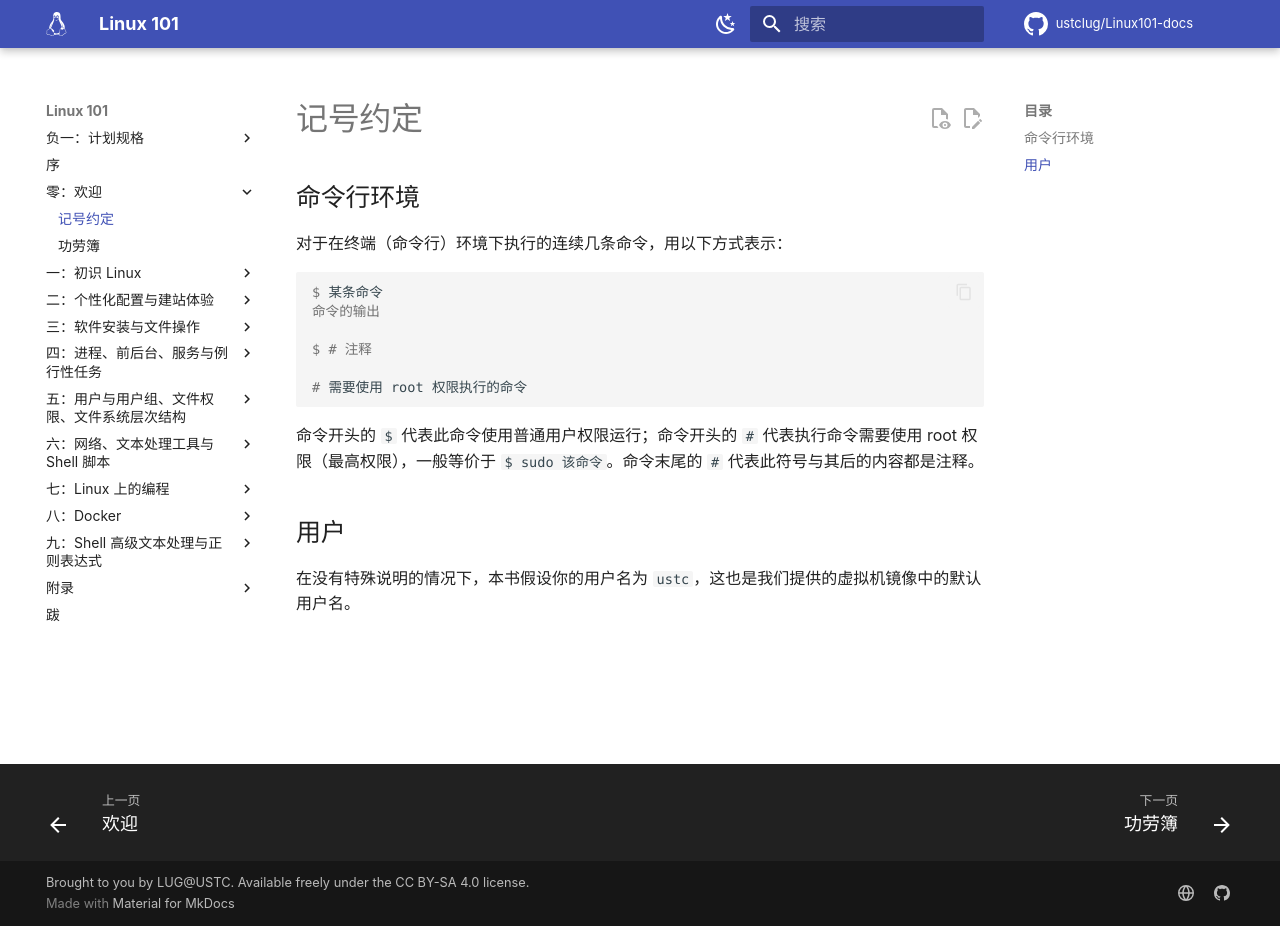
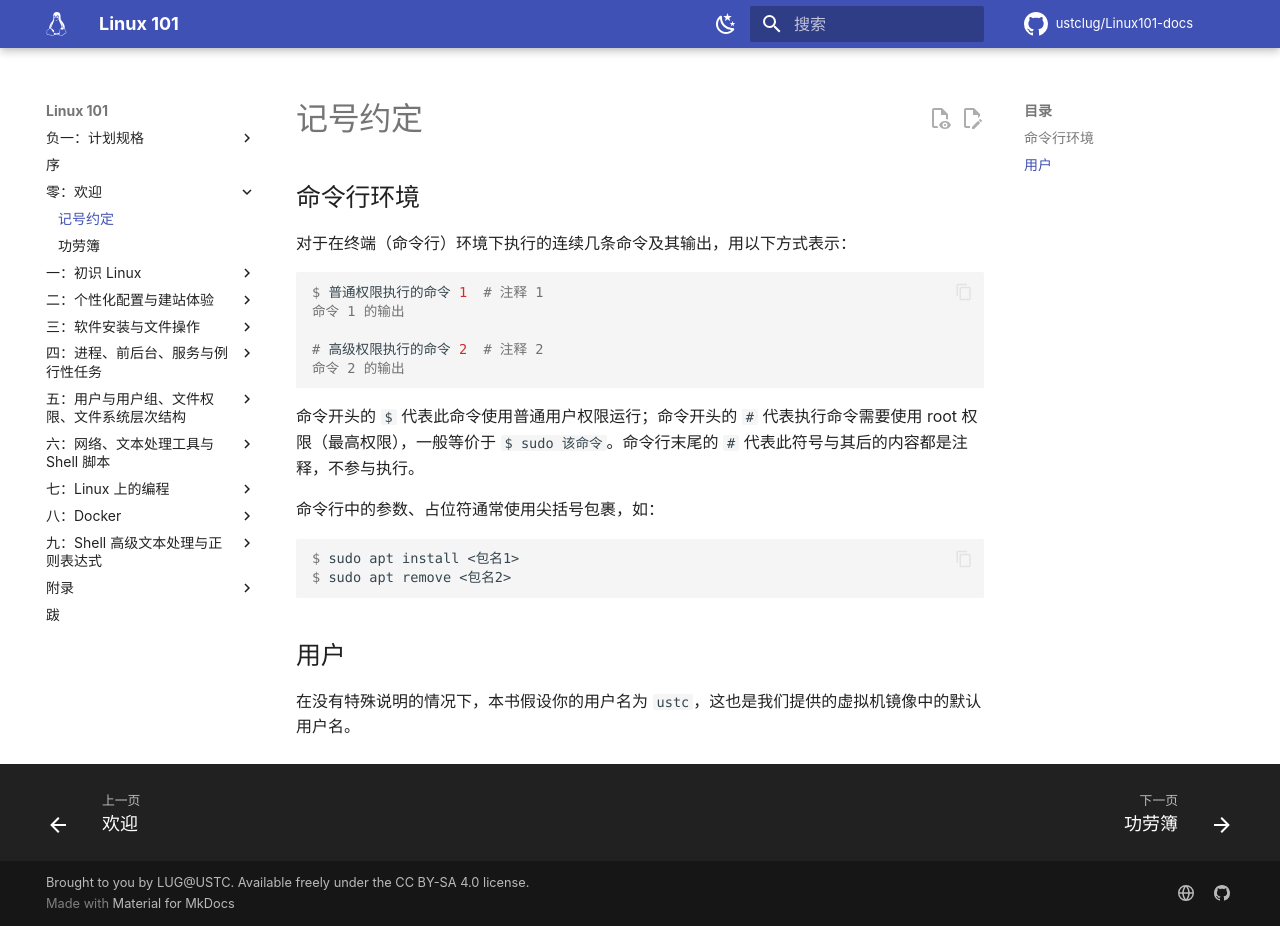
Before and after one commit to ustclug/Linux101-docs, an MkDocs documentation site: the page built from docs/notations.md, in a window 1280 px wide and 926 px high. Built offline with MkDocs 1.6.1 and Material for MkDocs 9.7.7, drawn with Linux system fonts in a browser that asks for light colours; comment, search, counter and statistics services are not loaded.

Commit message:
Refine some words (#40)
* Ch02: reword

* Ch03: refine words

* Ch04: refine words

* Update notations.md

* Update notations.md after review

````diff
--- a/docs/notations.md
+++ b/docs/notations.md
@@ -2,18 +2,25 @@
 
 ## 命令行环境 {#command-line}
 
-对于在终端（命令行）环境下执行的连续几条命令，用以下方式表示：
+对于在终端（命令行）环境下执行的连续几条命令及其输出，用以下方式表示：
 
 ```console
-$ 某条命令
-命令的输出
+$ 普通权限执行的命令 1  # 注释 1
+命令 1 的输出
 
-$ # 注释
+# 高级权限执行的命令 2  # 注释 2
+命令 2 的输出
 
-# 需要使用 root 权限执行的命令
 ```
 
-命令开头的 `$` 代表此命令使用普通用户权限运行；命令开头的 `#` 代表执行命令需要使用 root 权限（最高权限），一般等价于 `$ sudo 该命令`。命令末尾的 `#` 代表此符号与其后的内容都是注释。
+命令开头的 `$` 代表此命令使用普通用户权限运行；命令开头的 `#` 代表执行命令需要使用 root 权限（最高权限），一般等价于 `$ sudo 该命令`。命令行末尾的 `#` 代表此符号与其后的内容都是注释，不参与执行。
+
+命令行中的参数、占位符通常使用尖括号包裹，如：
+
+```console
+$ sudo apt install <包名1>
+$ sudo apt remove <包名2>
+```
 
 ## 用户 {#users}
 
````
Also changed, not shown: docs/Ch02/solution.md (+1 -1 lines), docs/Ch02/supplement.md (+7 -9 lines), docs/Ch03/index.md (+3 -3 lines), docs/Ch03/supplement.md (+1 -1 lines), docs/Ch04/index.md (+1 -1 lines).
